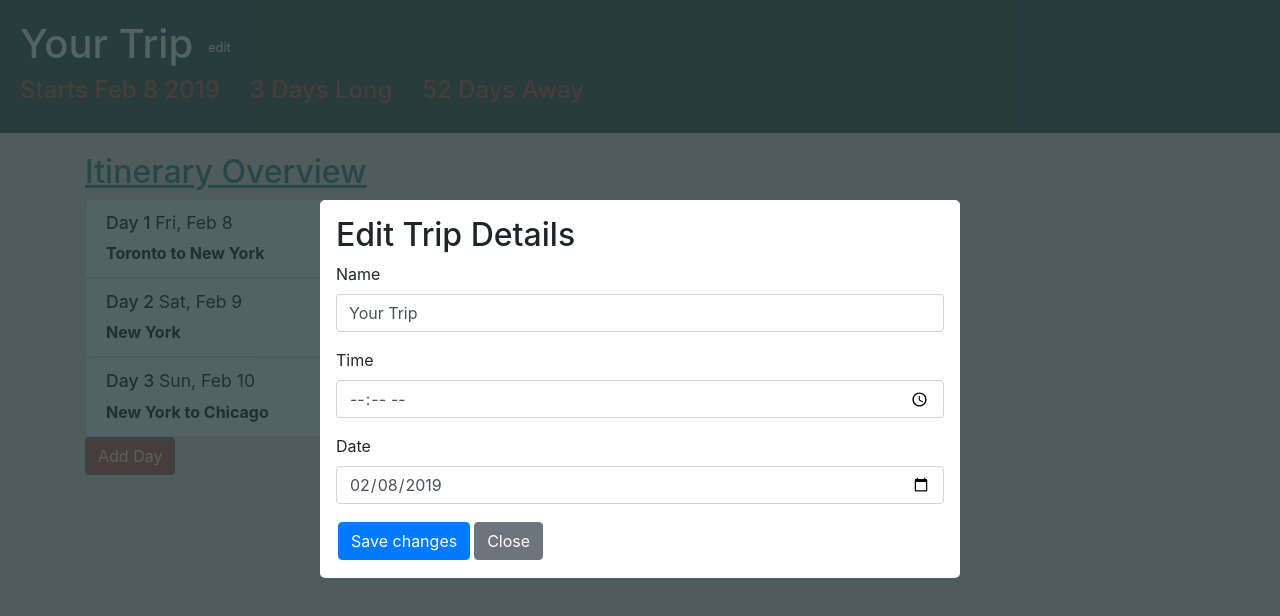
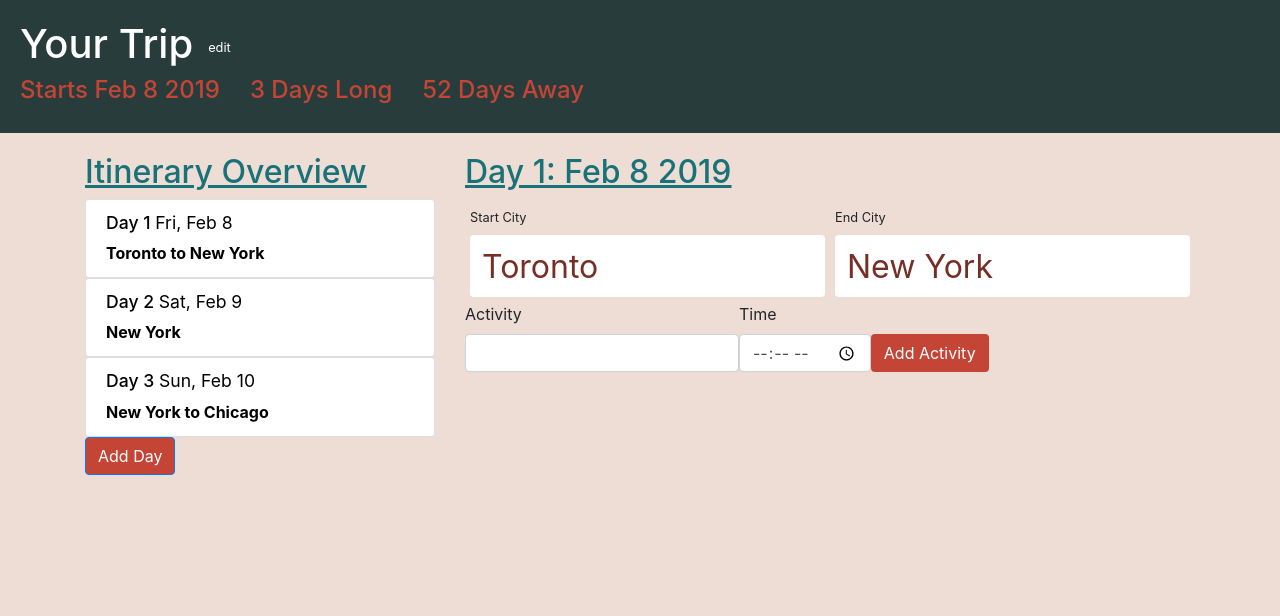
Before and after one commit to christinebonk/angular-trip-planner, an Angular app: page / in a window 1280 px wide. Shown: the top 616 px of the page. Built offline with nearby package versions, Linux system fonts and the light colour scheme.

Commit message:
finally got selected day to default to start date on load

```diff
--- a/src/app/app.component.html
+++ b/src/app/app.component.html
@@ -38,11 +38,9 @@
         </section>
         <!--Acitivity Display-->
         <section id="activity-container">
-
-            <app-activity
+            <app-activity *ngIf="displayActivities"
               [activities]=displayActivities>
             </app-activity>
-
         </section>
         <app-add-activity *ngIf="selectedDay"></app-add-activity>
       </div>
--- a/src/app/app.component.ts
+++ b/src/app/app.component.ts
@@ -1,4 +1,4 @@
-import { Component, OnInit } from '@angular/core';
+import { Component, OnInit  } from '@angular/core';
 import { Day } from './shared/day.model';
 import { Activity } from './shared/activity.model';
 import { ActivitiesService } from './services/activities.service';
@@ -9,7 +9,7 @@ import { DaysService } from './services/days.service';
   templateUrl: './app.component.html',
   styleUrls: ['./app.component.css']
 })
-export class AppComponent implements OnInit {
+export class AppComponent implements OnInit  {
 
 	//declare variables
 	activities: Activity[] = [];
@@ -18,10 +18,10 @@ export class AppComponent implements OnInit {
 	startDateFormatted = new Date (this.startDate).toISOString().substr(0, 10);;
 	tripName: string = 'Your Trip'
 	days: Day[] = [];
-	displayActivities: [] = [];
-	selectedDay: Day;
+	displayActivities: [];
+	selectedDay= this.days[0];
 	daysAway = this.getTimeDiff(this.startDate);
-	modalOpen: boolean = true;
+	modalOpen: boolean = false;
 
 	//constructor
 	constructor(
@@ -55,7 +55,8 @@ export class AppComponent implements OnInit {
 	ngOnInit() {
 		this.activities = this.aService.getActivities();
 		this.days = this.dService.getDays();
-
+		this.selectedDay = this.days[0];
+		console.log(this.selectedDay)
 	}
 
 	getTimeDiff(endDate) { //calculates how many days away the trip is
--- a/src/app/services/days.service.ts
+++ b/src/app/services/days.service.ts
@@ -14,9 +14,9 @@ export class DaysService {
 	startDate = 'Feb 8 2019';
 
 	private days: Day[] = [
-		new Day('Toronto', 'New York', 'Feb 8 2019'),
-		new Day('New York', '', 'Feb 9 2019'),
-		new Day('New York', 'Chicago', 'Feb 10 2019')
+		new Day('Toronto', 'New York', 'Feb 8 2019', 0),
+		new Day('New York', '', 'Feb 9 2019', 1),
+		new Day('New York', 'Chicago', 'Feb 10 2019', 2)
 	];
 
 	getDays() {
--- a/src/app/shared/day.model.ts
+++ b/src/app/shared/day.model.ts
@@ -1,4 +1,4 @@
 export class Day {
-	constructor (public startLocation: string, public endLocation: string, public date: string) {
+	constructor (public startLocation: string, public endLocation: string, public date: string, public index: number) {
 	}
 }
```
